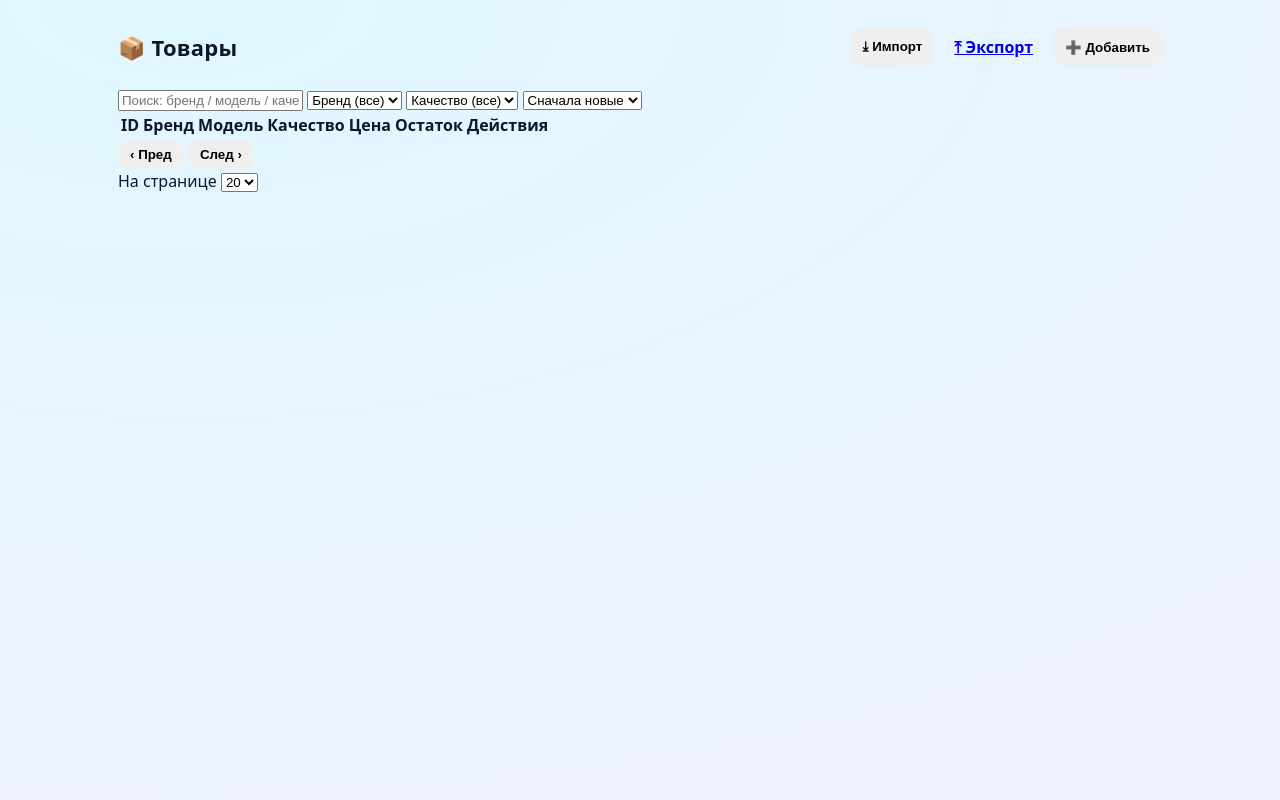
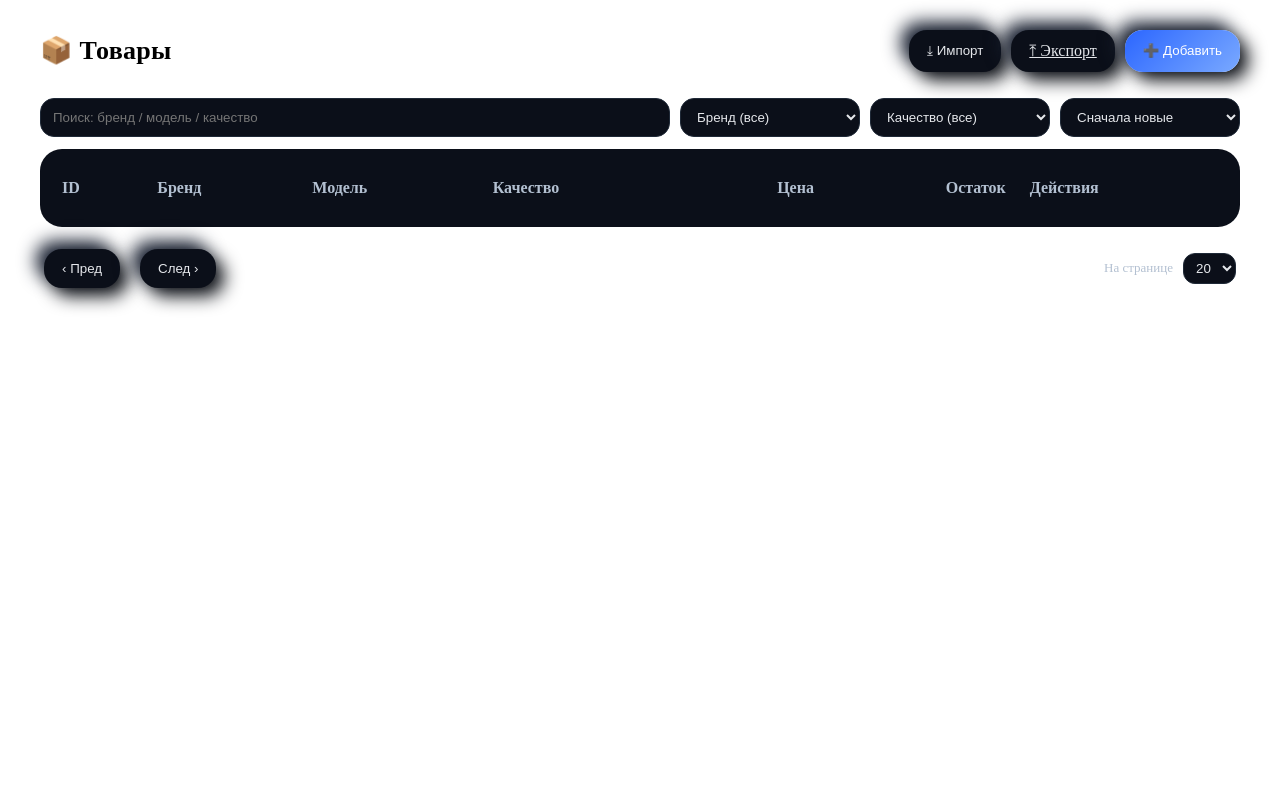
Before and after one commit to Muhammadfotima2/admin-panel, a Flask app: page /admin/products in a window 1280 px wide. Run offline with Flask 3, Linux system fonts and the light colour scheme; lists and menus that the app fills with data are empty.

Commit message:
Update style.css

```diff
--- a/static/style.css
+++ b/static/style.css
@@ -1,77 +1,48 @@
 
 :root{
-  --bg1:#eef2ff; --bg2:#e0f7ff; --card:#ffffff; --text:#0f172a; --muted:#64748b;
-  --accent1:#5b9dff; --accent2:#56d1ff; --danger:#ef4444;
-  --shadow-lg: 12px 12px 28px rgba(15,23,42,.15), -8px -8px 24px rgba(255,255,255,.8);
-  --shadow-md: 8px 8px 18px rgba(15,23,42,.12), -6px -6px 14px rgba(255,255,255,.75);
-  --inset: inset 0 2px 3px rgba(255,255,255,.7), inset 0 -3px 8px rgba(15,23,42,.08);
+  --bg:#0d1117; --card:#121826; --muted:#6b7280; --text:#e5e7eb;
+  --primary:#60a5fa; --ring: rgba(96,165,250,.5);
 }
-*{box-sizing:border-box}
-html,body{margin:0;height:100%}
-body{
-  font-family: system-ui, -apple-system, Segoe UI, Roboto, Arial, sans-serif;
-  background: radial-gradient(120% 100% at 15% 0%, var(--bg2), var(--bg1));
-  color: var(--text);
-  -webkit-font-smoothing: antialiased; -moz-osx-font-smoothing: grayscale;
-}
-.wrap{max-width:1100px;margin:0 auto;padding:28px}
-header{
-  display:flex;gap:14px;align-items:center;justify-content:space-between;margin-bottom:22px;
-}
-h1{margin:0;font-size:22px;font-weight:900;letter-spacing:.2px;text-shadow: 0 1px 0 rgba(255,255,255,.7)}
-.search{
-  display:flex;align-items:center;gap:10px;flex:1;
-  background: linear-gradient(180deg,#ffffff,#f4f7ff);
-  border-radius:16px; padding:12px 14px; color: var(--muted);
-  box-shadow: var(--shadow-md), var(--inset);
-}
-.search input{flex:1;border:none;outline:none;background:transparent;color:var(--text);font-weight:600}
-.btn-primary{
-  display:inline-flex;align-items:center;gap:10px;
-  padding:12px 16px;border-radius:16px;border:none;cursor:pointer;
-  background: linear-gradient(145deg, var(--accent2), var(--accent1));
-  color:#062442;font-weight:900;letter-spacing:.2px;
-  box-shadow: var(--shadow-lg), var(--inset);
-  transform: translateZ(0); transition: transform .12s ease, box-shadow .12s ease;
-}
-.btn-primary:active{ transform: translateY(1px); box-shadow: var(--shadow-md), var(--inset); }
+.page{max-width:1200px; margin:18px auto; padding:0 14px}
+.page-head{display:flex; gap:14px; align-items:center; justify-content:space-between; margin-bottom:14px}
+.page-head h1{font-size:26px; font-weight:800; letter-spacing:.3px}
+.actions{display:flex; gap:10px}
 
-.metrics{display:grid;gap:14px;grid-template-columns:repeat(2,1fr); margin: 12px 0 18px}
-.m{background: linear-gradient(180deg,#ffffff,#f3f6ff); border-radius:16px; padding:16px; box-shadow: var(--shadow-md), var(--inset)}
-.m .t{font-weight:800;font-size:13px;color:var(--muted);margin-bottom:6px;letter-spacing:.2px}
-.m .v{font-weight:900;font-size:22px}
+.btn{border:none; padding:12px 18px; border-radius:18px; background:#0e1423; color:#e5e7eb; cursor:pointer;
+     box-shadow: 8px 8px 18px #090c12, -8px -8px 18px #1b2334; transition:.2s transform,.2s box-shadow}
+.btn:hover{transform:translateY(-1px)}
+.btn.primary{background:linear-gradient(135deg, #2b66ff, #7aa9ff); color:white}
+.btn.ghost{background:#0b0f19}
+.input{background:#0b0f19; color:#e5e7eb; border:1px solid #1f2937; padding:10px 12px; border-radius:14px; outline:none; min-width:0}
+.input:focus{border-color:#334155; box-shadow:0 0 0 4px var(--ring)}
+.input.small{padding:6px 8px; border-radius:12px}
 
-.grid{ display:grid; gap:14px; grid-template-columns:repeat(4,1fr) }
-.tile{
-  display:flex;flex-direction:column;align-items:center;justify-content:center;
-  min-height:110px; border-radius:18px; text-decoration:none; color:var(--text);
-  background: linear-gradient(180deg, #ffffff, #f0f4ff);
-  box-shadow: var(--shadow-lg), var(--inset);
-  transition: transform .12s ease, box-shadow .12s ease;
-  font-weight:800;
-}
-.tile:hover{ transform: translateY(-2px); box-shadow: var(--shadow-lg) }
-.ico{font-size:26px;margin-bottom:8px; filter: drop-shadow(0 1px 0 rgba(255,255,255,.6))}
-.logout{ color:#b91c1c; background: linear-gradient(180deg,#fff0f0,#ffe4e6) }
+.toolbar{display:grid; grid-template-columns: 1fr 180px 180px 180px; gap:10px; margin-bottom:12px}
+@media (max-width: 920px){ .toolbar{grid-template-columns:1fr 1fr} }
 
-.section{background: linear-gradient(180deg,#ffffff,#f3f6ff); border-radius:16px; padding:16px; box-shadow: var(--shadow-md), var(--inset)}
-.back{display:inline-flex;align-items:center;gap:8px;text-decoration:none;color:var(--text);background:#eef2ff;border-radius:14px;padding:10px 14px;box-shadow:var(--shadow-sm);font-weight:800}
+.table-wrap{background:#0b0f19; border-radius:22px; padding:10px}
+.tbl{width:100%; border-collapse:separate; border-spacing:0 10px}
+.tbl thead th{font-weight:600; text-align:left; padding:10px 12px; color:#b3c0d1}
+.tbl tbody tr{background:#111827; border-radius:16px}
+.tbl tbody td{padding:12px 12px}
+.tbl tbody td:first-child{border-top-left-radius:16px; border-bottom-left-radius:16px}
+.tbl tbody td:last-child{border-top-right-radius:16px; border-bottom-right-radius:16px}
+.tbl .num{text-align:right}
+.badge{padding:6px 9px; border-radius:999px; font-size:12px; background:#0b1222; border:1px solid #1f2a44; color:#e5e7eb}
+.badge.warn{background:#23140e; border-color:#4a1d0b; color:#fecaca}
 
-.table{width:100%;border-collapse:separate;border-spacing:0 8px}
-.tr{background:#fff;box-shadow:var(--shadow-sm);border-radius:12px}
-.td,.th{padding:12px 14px}
-.th{color:var(--muted);font-weight:800;font-size:13px}
-.row{display:grid;grid-template-columns:2fr 1fr 1fr 1fr 120px;align-items:center}
-.tag{display:inline-flex;align-items:center;gap:6px;background:#eef2ff;color:#1e40af;padding:6px 10px;border-radius:999px;font-weight:800;font-size:12px}
-.actions{display:flex;gap:8px}
-.btn{padding:8px 12px;border-radius:12px;border:none;cursor:pointer;font-weight:800}
-.btn.edit{background:#e0f2fe;color:#075985}
-.btn.del{background:#fee2e2;color:#991b1b}
+.row-actions{display:flex; gap:8px}
+.row-actions .icon{background:#0b0f19; border:1px solid #1f2937; border-radius:12px; padding:8px 10px; cursor:pointer}
+.empty{padding:40px; text-align:center; color:#9aa6b2}
 
-@media (max-width:860px){ .grid{grid-template-columns:repeat(3,1fr)} }
-@media (max-width:640px){
-  header{flex-direction:column;align-items:stretch;gap:12px}
-  .metrics{grid-template-columns:1fr}
-  .grid{grid-template-columns:repeat(2,1fr)}
-  .row{grid-template-columns:1.5fr 1fr 1fr 1fr 120px}
-}
+.pager{display:flex; gap:10px; align-items:center; padding:12px 4px; margin-top:10px}
+.pager .spacer{flex:1}
+
+dialog{border:none; padding:0; border-radius:22px; width:min(720px, 95vw); background:#0b0f19; color:#e5e7eb;}
+dialog::backdrop{background:rgba(4,7,12,.6); backdrop-filter: blur(4px)}
+dialog .card{padding:18px}
+dialog h3{margin:0 0 12px 0}
+dialog .grid2{display:grid; grid-template-columns:1fr 1fr; gap:12px}
+dialog menu{display:flex; gap:10px; justify-content:flex-end; margin-top:12px}
+@media (max-width:700px){ dialog .grid2{grid-template-columns:1fr} }
+label{display:flex; flex-direction:column; gap:6px; color:#b3c0d1; font-size:13px}
```
